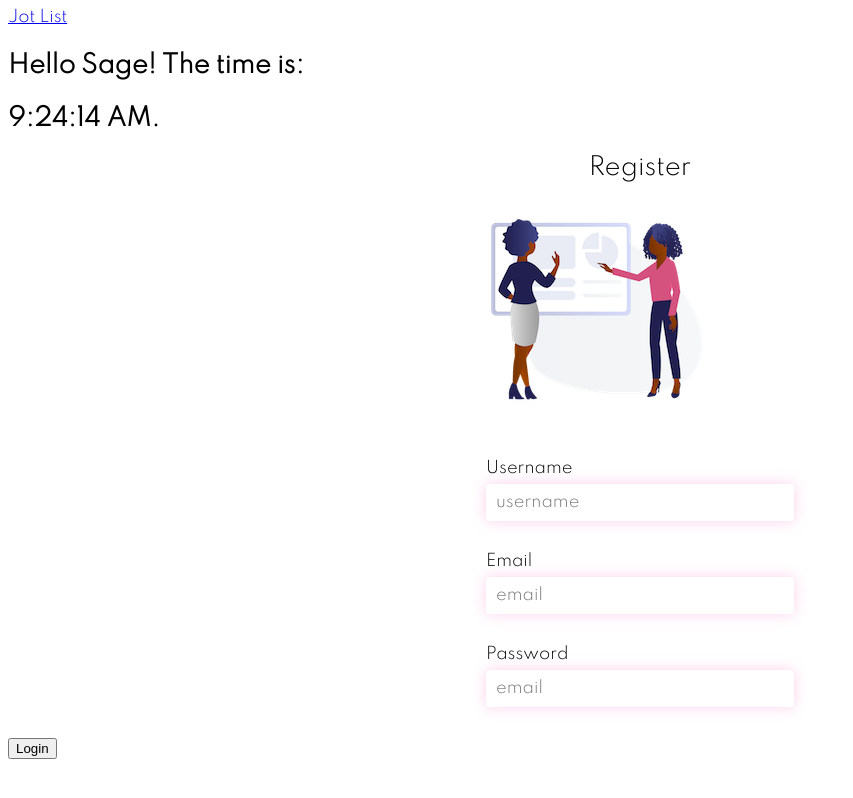
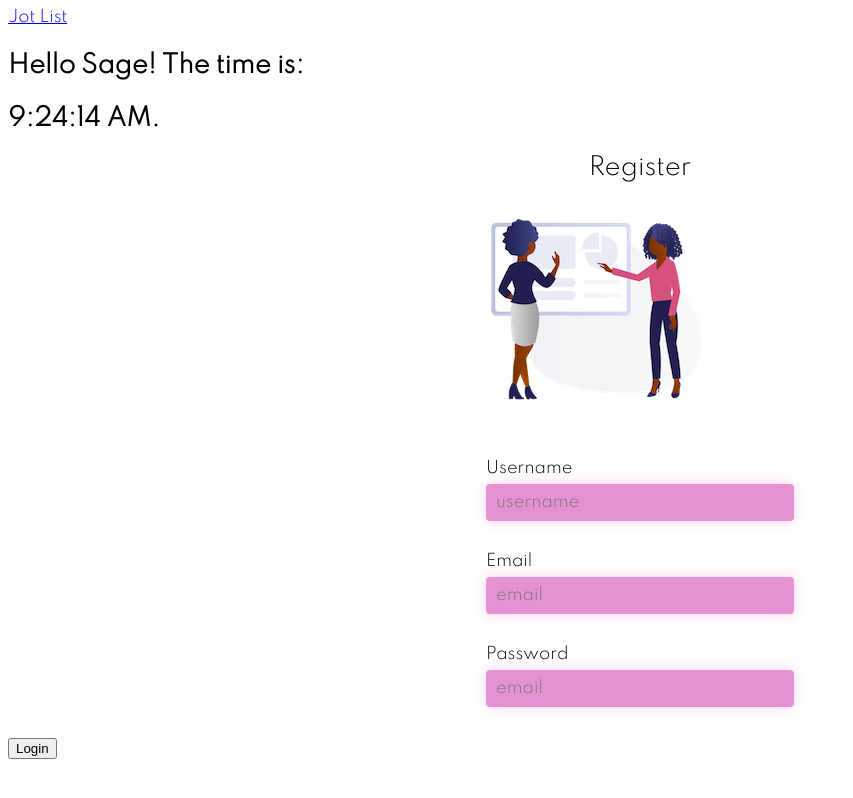
Before and after one commit to 1JaiT/Jot.It, a React (Create React App) app: page / in a window 1280 px wide. Shown: the whole page, without its empty margins (0-853 px from the left). Built offline with nearby package versions, Linux system fonts and the light colour scheme.

Commit message:
css in js

```diff
--- a/src/Login/Login.css
+++ b/src/Login/Login.css
@@ -50,7 +50,7 @@ input {
 	border-radius: 4px;
 	margin-bottom: 31px;
 	transition: all 250ms ease-in-out;
-	background-color: rgb(255, 255, 255);
+	background-color: rgb(229, 145, 211);
 	box-shadow: 0px 0px 14px 0.3px rgba(250, 181, 221, 0.588);
 }
 
--- a/src/Login/Login.js
+++ b/src/Login/Login.js
@@ -1,6 +1,7 @@
 import React from 'react';
 import logo from './logo.png';
 import './Login.css';
+
 
 
 class Login extends React.Component {
--- a/src/Rightside/rightside.js
+++ b/src/Rightside/rightside.js
@@ -1,14 +1,34 @@
 import React from 'react';
+import 'styled-components';
+
+const converted = {
+  ".label": { fontSize: "20px" },
+  input: {
+    marginTop: "6px",
+    minWidth: "18em",
+    height: "37px",
+    padding: "0px 10px",
+    fontSize: "16px",
+    fontFamily: "'Spartan', sans-serif",
+    backgroundColor: ["e591d3", "rgb(229, 145, 211)"],
+    border: "0",
+    borderRadius: "4px",
+    marginBottom: "31px",
+    transition: "all 250ms ease-in-out",
+    boxShadow: "0px 0px 14px 0.3px rgba(250, 181, 221, 0.588)"
+  },
+  ".button": { alignItems: "center" }
+};
 
 
 
 const RightSide = props => {
     return (
-      <div
-        className="right-side"
+        <div className="right-side"
         ref={props.containerRef}
         onClick={props.onClick}
-      >
+      >      <div style={converted}></div>
+
         <div className="inner-container">
           <button className="text">{props.current}</button>
         </div>
```
